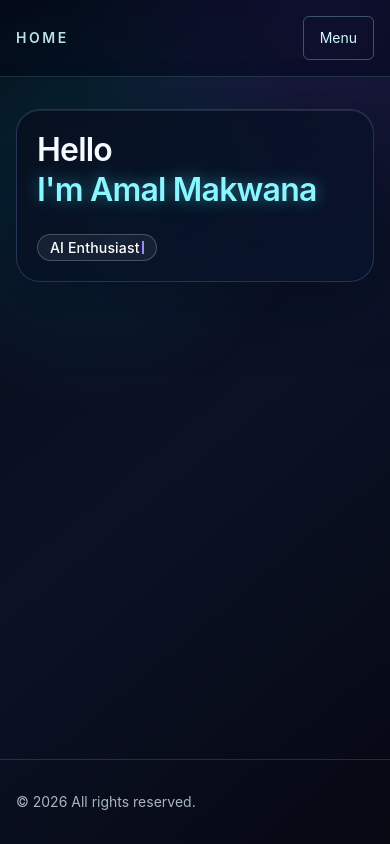
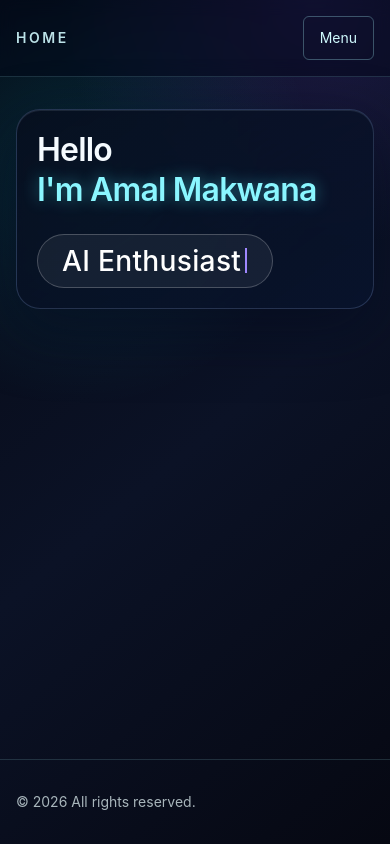
Before and after one commit to Amal-Makwana/amalmakwana, a Next.js app: page / in a window 390 px wide. Built offline with nearby package versions, Linux system fonts and the light colour scheme.

Commit message:
Adjust hero direction, remove intro caret, and expand typed tags

```diff
--- a/app/globals.css
+++ b/app/globals.css
@@ -100,7 +100,7 @@ body {
   position: relative;
   display: inline-block;
   opacity: 0;
-  transform: translateX(-42px);
+  transform: translateX(42px);
   vertical-align: baseline;
   font: inherit;
   color: #8af6ff;
@@ -108,21 +108,11 @@ body {
   animation: slide-in-intro var(--intro-duration) cubic-bezier(0.22, 1, 0.36, 1) var(--intro-delay) forwards;
 }
 
-.intro-line::after {
-  content: "";
-  position: absolute;
-  right: -0.1em;
-  top: 0.1em;
-  width: 2px;
-  height: 0.85em;
-  background: #b497ff;
-  animation: blink-caret 0.75s step-end infinite;
-}
 
 @keyframes slide-in-intro {
   from {
     opacity: 0;
-    transform: translateX(-42px);
+    transform: translateX(42px);
   }
 
   to {
@@ -151,20 +141,20 @@ body {
 
 .phrase-chip {
   display: inline-block;
-  padding: 0.3rem 0.75rem;
+  padding: 0.6rem 1.5rem;
   border-radius: 999px;
   border: 1px solid rgba(255, 255, 255, 0.22);
   background: rgba(255, 255, 255, 0.06);
   color: #ffffff;
-  font-size: 0.88rem;
+  font-size: 1.76rem;
   font-weight: 500;
   letter-spacing: 0.01em;
-  line-height: 1.1;
+  line-height: 1.15;
   transition: opacity 220ms ease-out;
 }
 
 .phrase-typing {
-  min-width: 14.5ch;
+  min-width: 15ch;
   text-align: left;
   opacity: 1;
 }
@@ -186,13 +176,8 @@ body {
     --intro-delay: 140ms;
   }
 
-  .intro-line::after {
-    animation-duration: 1.1s;
-    opacity: 0.7;
-  }
-
   .phrase-typing {
-    min-width: 12.5ch;
+    min-width: 13ch;
   }
 }
 
@@ -203,7 +188,6 @@ body {
     animation: none;
   }
 
-  .intro-line::after,
   .phrase-typing::after {
     display: none;
   }
```
Also changed, not shown: 1 other file (tests, documents, lock files or other folders).
